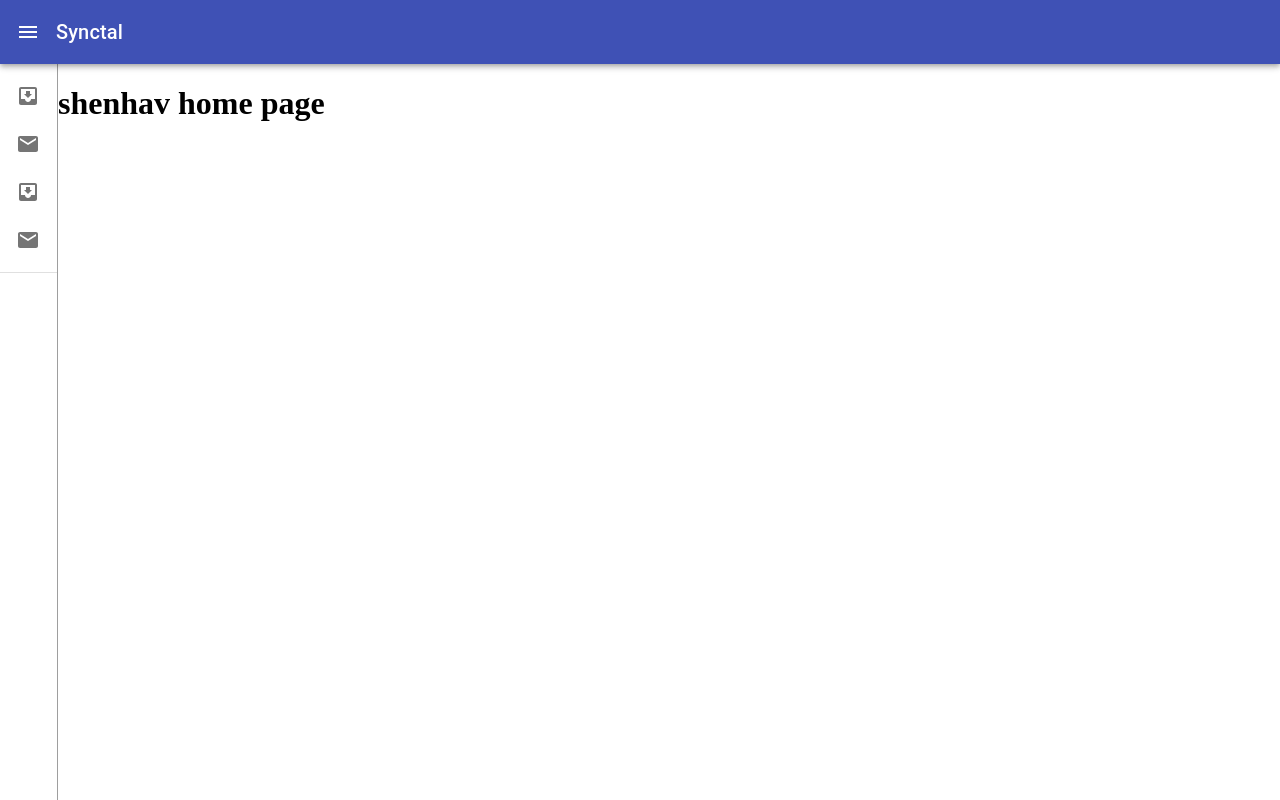
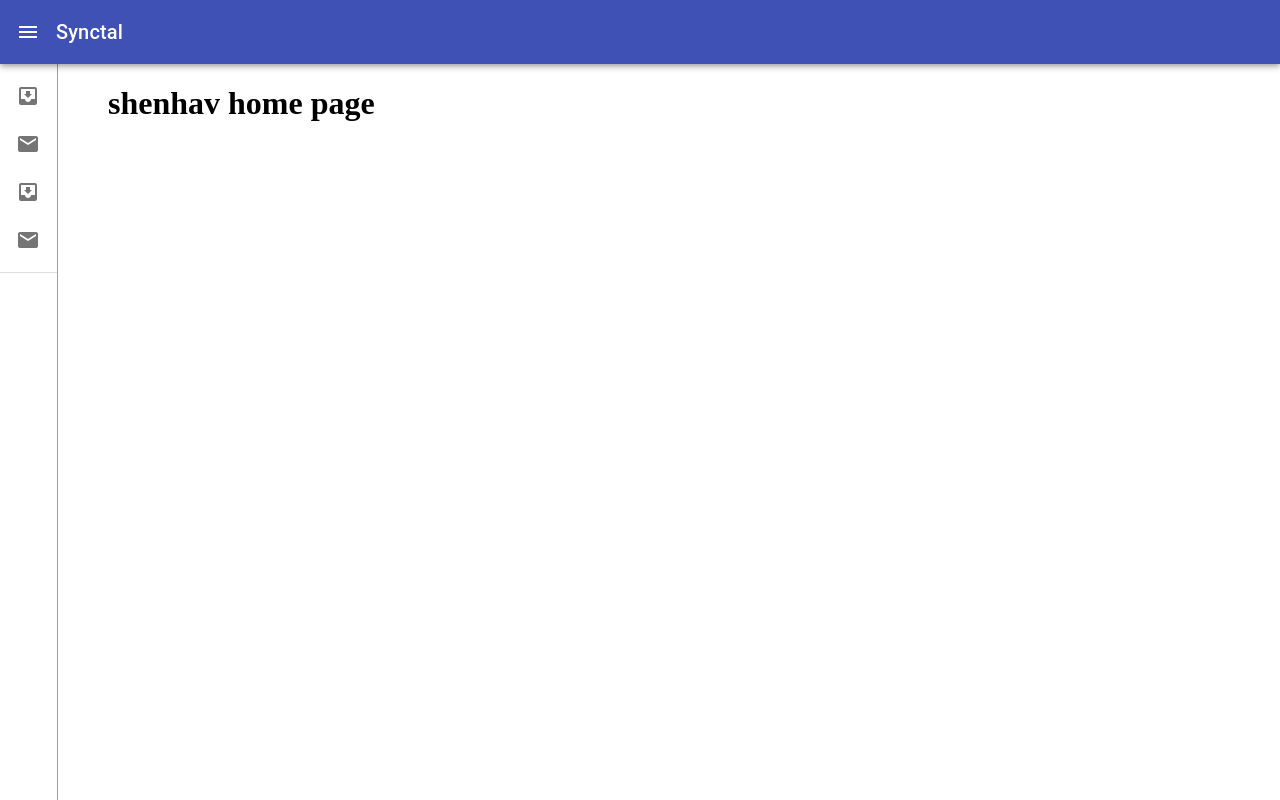
Before and after one commit to ShenhavMeshulam/synctal, a React app in the folder client/: page / in a window 1280 px wide. Built offline with nearby package versions, Linux system fonts and the light colour scheme.

Commit message:
fix(home-page-padding): make the home page component receive a class name and add padding to the page

```diff
--- a/client/src/app/components/App.js
+++ b/client/src/app/components/App.js
@@ -17,6 +17,11 @@ const useStyles = makeStyles(() => ({
     display: 'flex',
     flexDirection: 'row',
     height: '100%'
+  },
+  homePage: {
+    paddingLeft: '50px',
+    width: '100%',
+    height: '100%'
   }
 }));
 
@@ -34,7 +39,7 @@ export default () => {
       <Header OnSidenavButtonClick={handleSidenavClickButton} />
       <div className={classes.contet}>
         <Menu isOpen={sidenavOpen} />
-        <HomePage />
+        <HomePage className={classes.homePage} />
       </div>
     </Box>
   );
--- a/client/src/app/components/HomePage/HomePage.js
+++ b/client/src/app/components/HomePage/HomePage.js
@@ -1,5 +1,6 @@
 import React from 'react';
 
-export default () => {
-    return (<div><h1>shenhav home page</h1></div>);
+export default ({ className }) => {
+    console.log({ className });
+    return (<div className={className}><h1>shenhav home page</h1></div>);
 };
```
